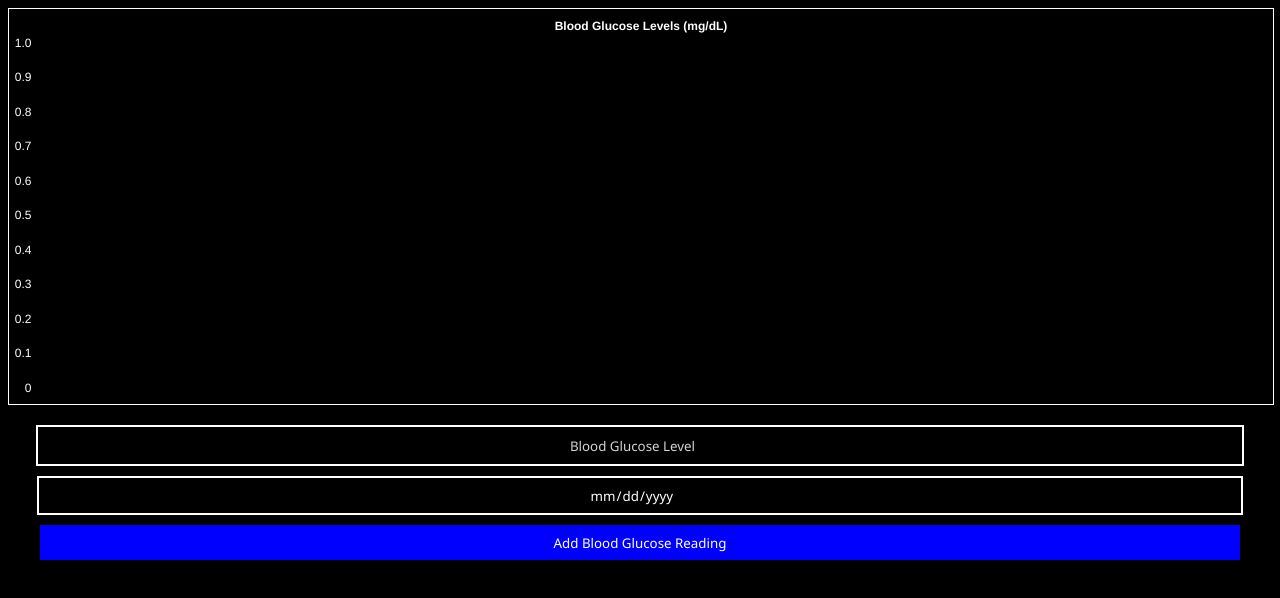
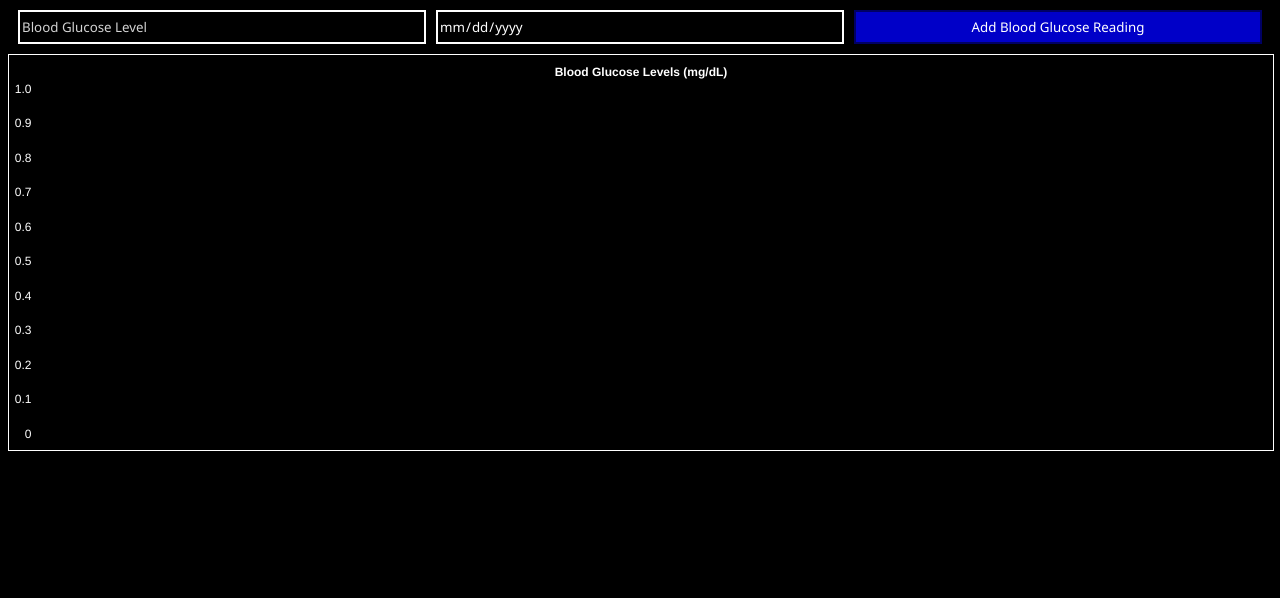
Before and after one commit to JJRoot822/Blood-Glucose-Tracker, an Electron app: page index.html in a window 1280 px wide. Drawn offline with nearby package versions, Linux system fonts and the light colour scheme; no server answers.

Commit message:
Rewrote the CSS Styles to make the app look better

```diff
--- a/index.html
+++ b/index.html
@@ -7,13 +7,13 @@
         <link href="styles.css" rel="stylesheet" type="text/css">
     </head>
     <body>
+        <div id="inputs">
+            <input type="number" id="bgl-input"  placeholder="Blood Glucose Level" />
+            <input type="date"   id="date-input" placeholder="Date Blood Glucose Level Measured" />
+            <input type="button" id="add-btn"    value="Add Blood Glucose Reading" />
+        </div>
         <canvas id="chart" width="1600" height="500"></canvas>
         <div id="data">
-            <div id="inputs">
-                <input type="number" id="bgl-input"  placeholder="Blood Glucose Level" />
-                <input type="date"   id="date-input" placeholder="Date Blood Glucose Level Measured" />
-                <input type="button" id="add-btn"    value="Add Blood Glucose Reading" />
-            </div>
             <div id="data-points">
                 <ul id="points">
 
--- a/styles.css
+++ b/styles.css
@@ -7,59 +7,39 @@ html {
     background-color: black;
 }
 
-#data {
-    width: 100%;
-    margin-top: 20px;
+#inputs {
+    display: grid;
+    grid-template-columns: repeat(3, 1fr);
+    gap: 10px;
+    margin: 10px;
 }
 
-input {
-    display: block;
-    width: 100%;
-    height: 35px;
-    width: 95%;
-    margin: 0 auto;
+#inputs input:not([type="button"]) {
+    background-color: black;
+    border-color: white;
+    border-style: solid;
+    padding-top: 5px;
+    padding-bottom: 5px;
 }
 
-input:not([type="button"]) {
-    background-color: black;
-    color: white;
-    border-style: solid;
-    border-color: white;
-    text-align: center;
-}
-
-input:not([type="button"])::placeholder {
+#inputs input:not([type="button"])::placeholder {
     color: lightgray;
 }
 
-input[type="date"] {
-    margin-top: 10px;
-    margin-bottom: 10px;
-}
-
-input[type="button"] {
-    background-color: blue;
-    color: white;
-    border-color: blue;
+#inputs input[type="button"] {
+    background-color: rgb(0, 0, 200);
+    border-color: rgb(0, 0, 100);
     border-style: solid;
 }
 
-#data-points {
-    margin-top: 10px;
-    width: 95%;
-    margin: 0 auto;
-}
-
-ul#points {
-    width: 100%;
+#points {
+    display: grid;
+    grid-template-columns: repeat(6, 1fr);
     list-style-type: none;
-    margin: 0;
     padding: 0;
-}
-
-ul#points li {
+    margin: 25px 0;
     text-align: center;
-    padding: 5px 0;
+    gap: 20px;
 }
 
 canvas {
```
